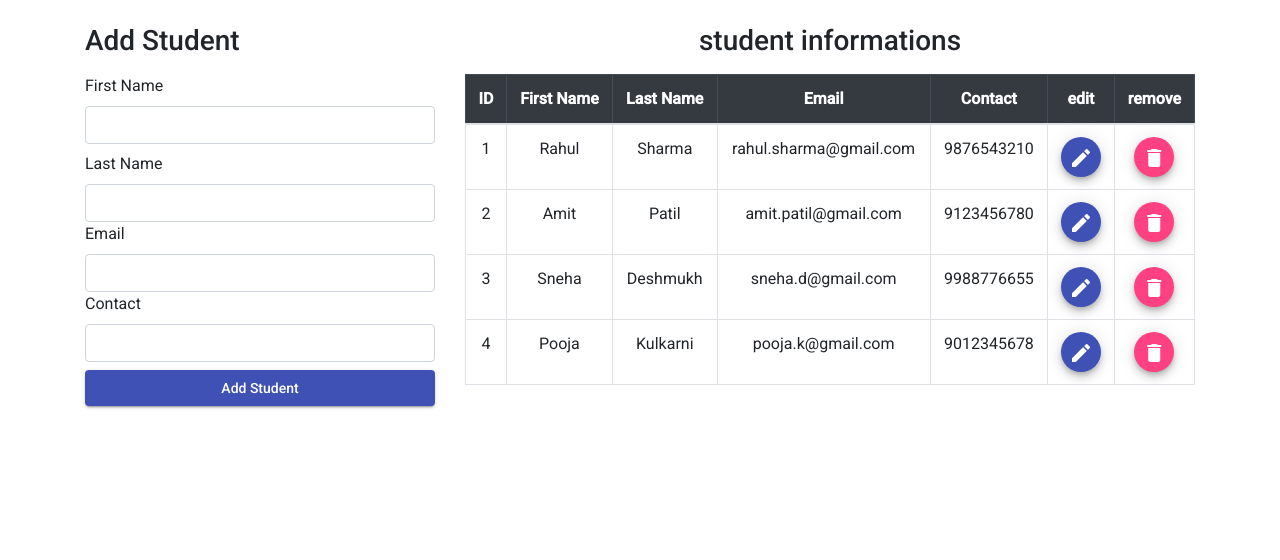
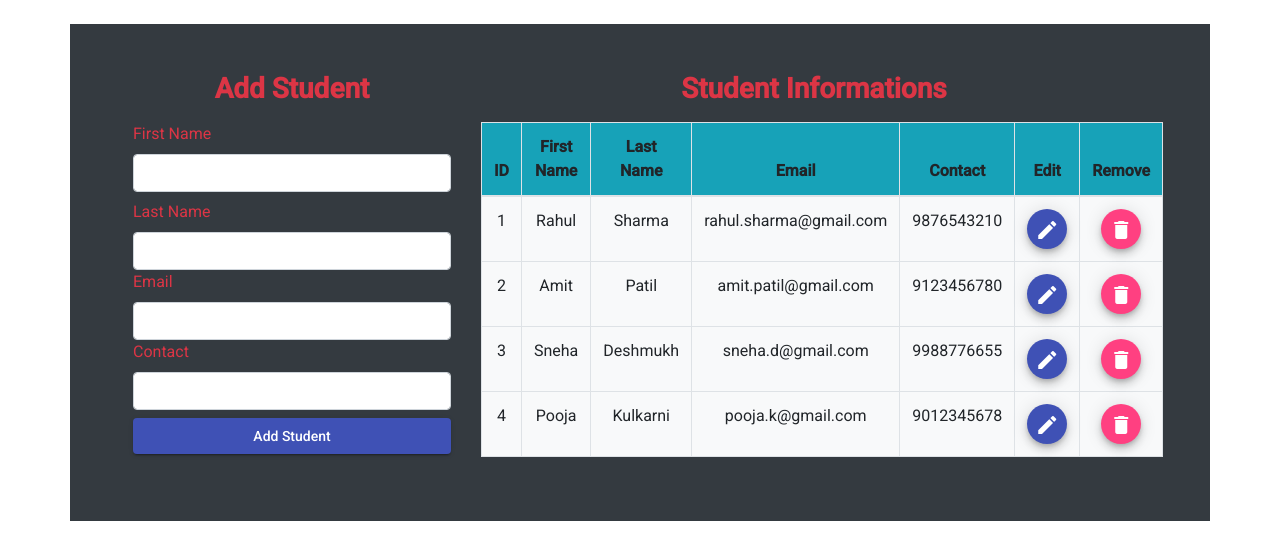
Before and after one commit to gajanankdm/studentcrud, an Angular app: page / in a window 1280 px wide. Shown: the top 560 px of the page. Built offline with nearby package versions, Linux system fonts and the light colour scheme.

Commit message:
complate ui

```diff
--- a/src/app/shared/components/student/student.component.html
+++ b/src/app/shared/components/student/student.component.html
@@ -1,16 +1,16 @@
 <div class="container mt-4
 git init
 ">
-    <div class="row">
+    <div class="row bg-dark  p-5">
         <div class="col-md-4">
-            <h3 class="mb-3">Add Student</h3>
+            <h3 class="mb-3 text-center text-danger font-weight-bolder">Add Student</h3>
 
-            <div class="form-group mb-2">
+            <div class="form-group text-danger mb-2">
                 <label>First Name</label>
                 <input #fname type="text" class="form-control">
             </div>
 
-            <div class="form-group mb-2">
+            <div class="form-group mb-2 text-danger">
                 <label>Last Name</label>
                 <input #lname type="text" class="form-control">
                 <label>Email</label>
@@ -19,38 +19,46 @@ git init
                 <label>Contact</label>
                 <input #contact type="number" class="form-control">
             </div>
-            <button *ngIf="!isInEditMode" (click)="onaddstudent()" mat-raised-button color="primary" class="btn-block">Add Student</button>
-            <button *ngIf="isInEditMode" (click)="onUpdatestudent()" mat-raised-button color="accent" class="btn-block">Update Student</button>
+            <button *ngIf="!isInEditMode" (click)="onaddstudent()" mat-raised-button color="primary"
+                class="btn-block">Add Student</button>
+            <button *ngIf="isInEditMode" (click)="onUpdatestudent()" mat-raised-button color="accent"
+                class="btn-block">Update Student</button>
         </div>
 
-        <div class="col-md-8">
-            <h3 class="mb-3 text-center">student informations</h3>
-            <table class="table table-bordered table-hover text-center">
-                <thead class="table-dark">
+        <div class="col-md-8 ">
+            <h3 class="mb-3 text-center font-weight-bold text-danger mt-auto">Student Informations</h3>
+            <table class="table table-bordered table-hover text-center border border-dark">
+                <thead class="bg-info text-center font-weight-bolder">
                     <tr>
                         <th>ID</th>
                         <th>First Name</th>
                         <th>Last Name</th>
                         <th>Email</th>
                         <th>Contact</th>
-                        <th>edit</th>
-                        <th>remove</th>
+                        <th>Edit</th>
+                        <th>Remove</th>
                     </tr>
                 </thead>
 
-                <tbody>
-                    <tr *ngFor="let st of studentArr ,let  i = index">
-                        <td>{{ i+1 }}</td>
+                <tbody class="bg-light">
+                    <tr  *ngFor="let st of studentArr ,let  i = index ">
+                        <td >{{ i+1 }}</td>
                         <td>{{ st.fname }}</td>
                         <td>{{ st.lname }}</td>
                         <td>{{ st.email }}</td>
                         <td>{{ st.contact }}</td>
-                        <td> <button (click)="onEdit(st)" mat-mini-fab color="primary">
+                        <td>
+                            <button class="action-btn edit-btn" (click)="onEdit(st)" mat-mini-fab color="primary">
                                 <mat-icon>edit</mat-icon>
-                            </button></td>
-                        <td> <button (click)="onremove(st.id)" mat-mini-fab color="accent">
+                            </button>
+                        </td>
+
+                        <td>
+                            <button class="action-btn delete-btn" (click)="onremove(st.id)" mat-mini-fab color="accent">
                                 <mat-icon>delete</mat-icon>
-                            </button></td>
+                            </button>
+                        </td>
+
                     </tr>
                 </tbody>
             </table>
```
